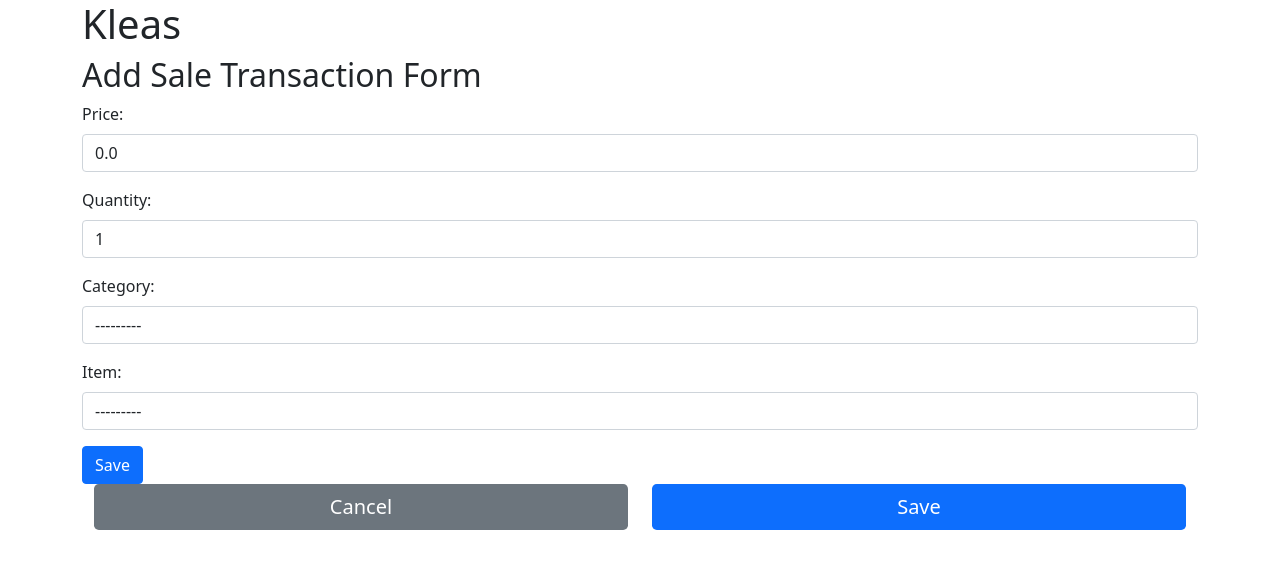
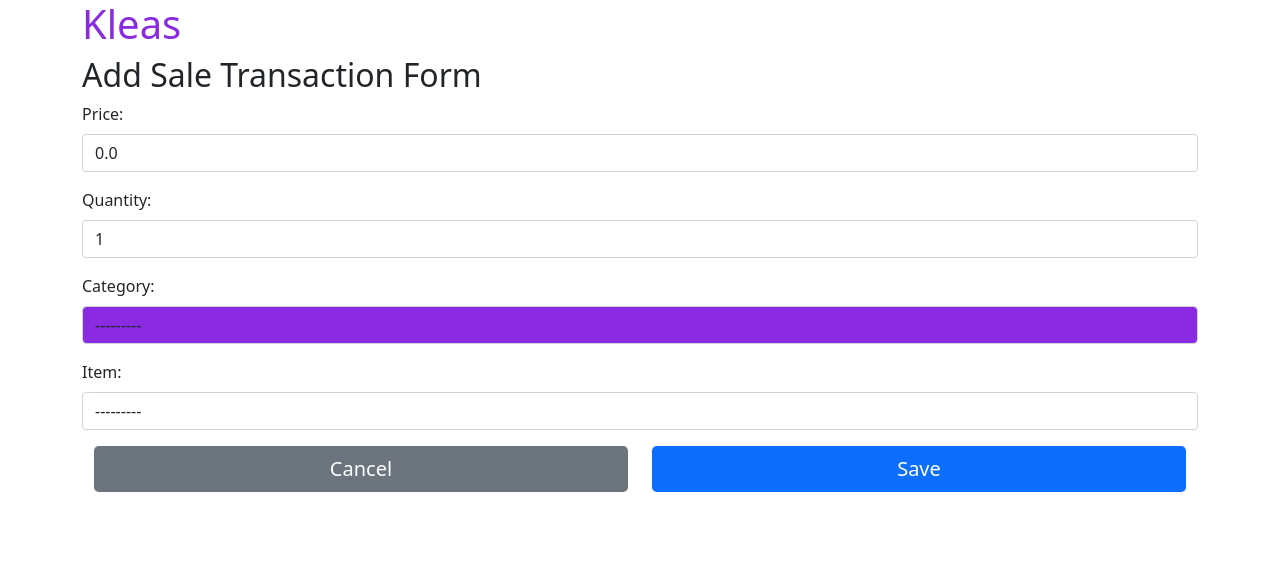
Before and after one commit to fvea/kleas-web-app, a Django app: page / in a window 1280 px wide. Shown: the top 569 px of the page. Run offline with Django 4.2, Linux system fonts and the light colour scheme; data that the repository does not hold is empty.

Commit message:
cancel and save button

```diff
--- a/sales/templates/sales/add.html
+++ b/sales/templates/sales/add.html
@@ -15,17 +15,17 @@
   {{ field.errors }}
   {% endfor %}
 
-  <button type="submit" class="btn btn-primary">Save</button>
+  <!-- <button type="submit" class="btn btn-primary">Save</button> -->
   <div class="container-fluid">
     <div class="row">
       <div class="col">
         <div class="d-grid gap-2">
-          <button type="button" class="btn btn-secondary btn-lg border-0" id="cancel-btn">Cancel</button>
+          <button type="submit" class="btn btn-secondary btn-lg border-0" id="cancel-btn">Cancel</button>
         </div>
       </div>
       <div class="col">
         <div class="d-grid gap-2">
-          <button type="button" class="btn btn-primary btn-lg border-0" id="save-btn">Save</button>
+          <button type="submit" class="btn btn-primary btn-lg border-0" id="save-btn">Save</button>
         </div>
       </div>
     </div>
--- a/templates/base.html
+++ b/templates/base.html
@@ -1,15 +1,21 @@
 {% load static %}
 <!DOCTYPE html>
 <html lang="en">
+
 <head>
     <meta charset="UTF-8">
     <meta http-equiv="X-UA-Compatible" content="IE=edge">
     <meta name="viewport" content="width=device-width, initial-scale=1.0">
     <title>Kleas</title>
 
+    {% comment %} CSS {% endcomment %}
+    <link rel="stylesheet" type="text/css" href="{% static 'sales/sample.css' %}" />
+
     <!-- Bootstrap5 -->
-    <link href="https://cdn.jsdelivr.net/npm/bootstrap@5.0.2/dist/css/bootstrap.min.css" rel="stylesheet" integrity="sha384-EVSTQN3/azprG1Anm3QDgpJLIm9Nao0Yz1ztcQTwFspd3yD65VohhpuuCOmLASjC" crossorigin="anonymous">
+    <link href="https://cdn.jsdelivr.net/npm/bootstrap@5.0.2/dist/css/bootstrap.min.css" rel="stylesheet"
+        integrity="sha384-EVSTQN3/azprG1Anm3QDgpJLIm9Nao0Yz1ztcQTwFspd3yD65VohhpuuCOmLASjC" crossorigin="anonymous">
 </head>
+
 <body>
 
     <div class="container">
@@ -20,6 +26,9 @@
 
     </div>
 
-    <script src="https://cdn.jsdelivr.net/npm/bootstrap@5.0.2/dist/js/bootstrap.bundle.min.js" integrity="sha384-MrcW6ZMFYlzcLA8Nl+NtUVF0sA7MsXsP1UyJoMp4YLEuNSfAP+JcXn/tWtIaxVXM" crossorigin="anonymous"></script>
+    <script src="https://cdn.jsdelivr.net/npm/bootstrap@5.0.2/dist/js/bootstrap.bundle.min.js"
+        integrity="sha384-MrcW6ZMFYlzcLA8Nl+NtUVF0sA7MsXsP1UyJoMp4YLEuNSfAP+JcXn/tWtIaxVXM"
+        crossorigin="anonymous"></script>
 </body>
+
 </html>
```
